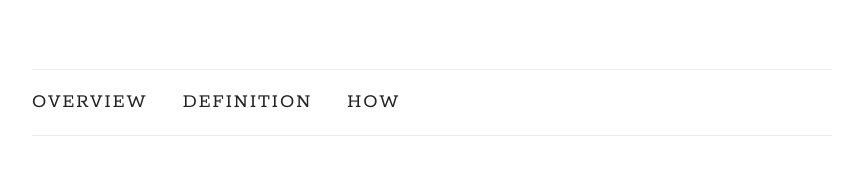
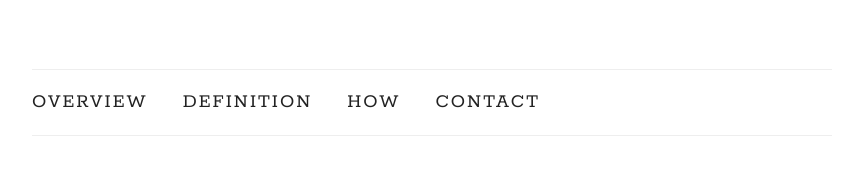
Before and after one commit to ContribNeutral/contribneutral.github.io, a plain HTML site: page index.html in a window 1280 px wide. Shown: the part 425-610 px from the top of the page, without its empty margins (208-1063 px from the left). Drawn offline with nearby package versions, Linux system fonts and the light colour scheme.

Commit message:
Add header link to contact.

```diff
--- a/index.html
+++ b/index.html
@@ -43,6 +43,7 @@
           <li class="navbar-item"><a class="navbar-link" href="#what">Overview</a></li>
           <li class="navbar-item"><a class="navbar-link" href="#meaning">Definition</a></li>
           <li class="navbar-item"><a class="navbar-link" href="#how">How</a></li>
+          <li class="navbar-item"><a class="navbar-link" href="#contact">Contact</a></li>
         </ul>
       </div>
     </nav>
@@ -103,7 +104,7 @@
         <p>Talk about your commitment to be <span class="cn">Contributor Neutral</span>. Ask your suppliers or employers if they will adopt the <span class="cn">Contributor Neutral</span> pledge. Tell your suppliers that <span class="cn">Contributor Neutrality</span> is a factor in your purchasing decisions.</p>
      </div>
 
-     <div class="docs-section" id="how">
+     <div class="docs-section" id="contact">
       <h4>Contact</h4>
       <p>Want to know more? Want to get involved?</p>
 
```
